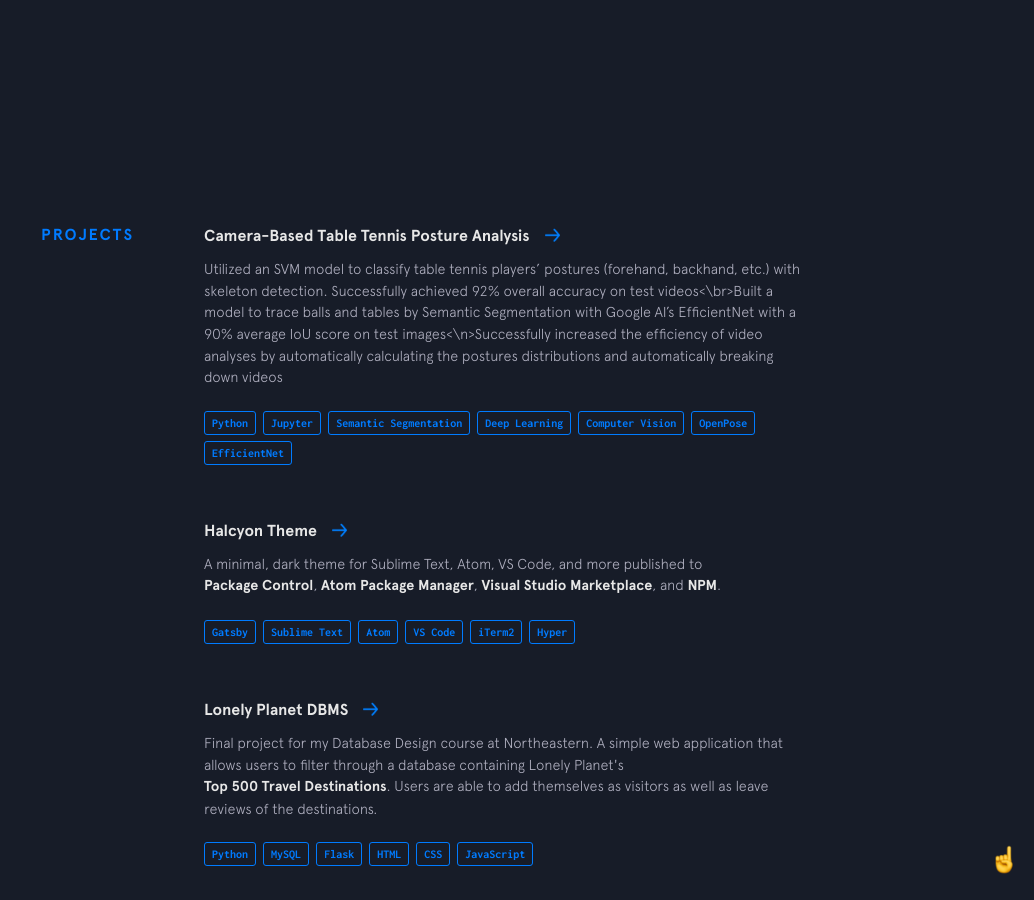
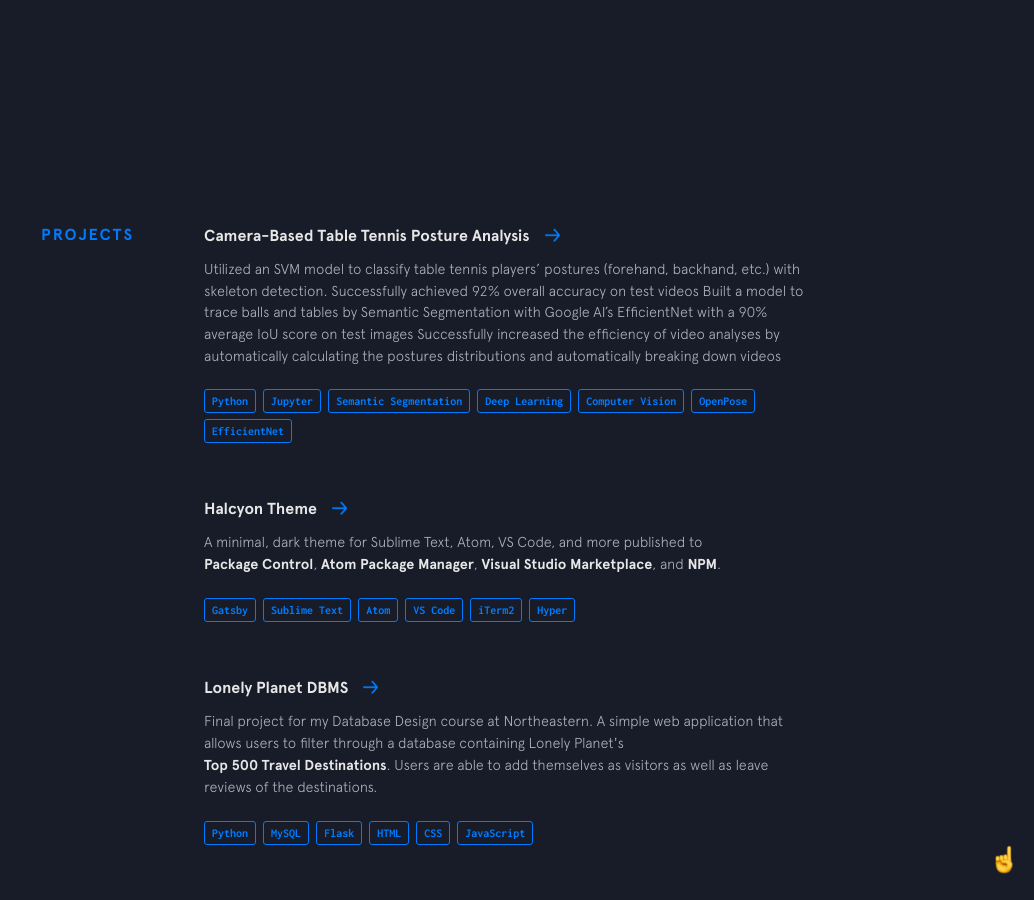
Before and after one commit to wutonytt/portfolio-v1, a Jekyll site: the page built from index.html, in a window 1280 px wide and 900 px high, scrolled down 3228 px. Shown: the whole window, without its empty margins (246-1280 px from the left). Built offline with Jekyll 4.4.1, drawn with Linux system fonts in a browser that asks for light colours; nearby versions of some CDN libraries; part of the change alters nothing that is shown.

```diff
--- a/_data/other-projects.yml
+++ b/_data/other-projects.yml
@@ -1,10 +1,10 @@
 - name: Camera-Based Table Tennis Posture Analysis
   url: https://github.com/wutonytt/Camera-Based-Table-Tennis-Posture-Analysis
   code: https://github.com/wutonytt/Camera-Based-Table-Tennis-Posture-Analysis
-  description:
-    - Utilized an SVM model to classify table tennis players’ postures (forehand, backhand, etc.) with skeleton detection. Successfully achieved 92% overall accuracy on test videos<\br>
-    - Built a model to trace balls and tables by Semantic Segmentation with Google AI’s EfficientNet with a 90% average IoU score on test images<\n>
-    - Successfully increased the efficiency of video analyses by automatically calculating the postures distributions and automatically breaking down videos
+  description: |
+          Utilized an SVM model to classify table tennis players’ postures (forehand, backhand, etc.) with skeleton detection. Successfully achieved 92% overall accuracy on test videos
+          Built a model to trace balls and tables by Semantic Segmentation with Google AI’s EfficientNet with a 90% average IoU score on test images
+          Successfully increased the efficiency of video analyses by automatically calculating the postures distributions and automatically breaking down videos
   used:
     - thing: Python
     - thing: Jupyter
```
